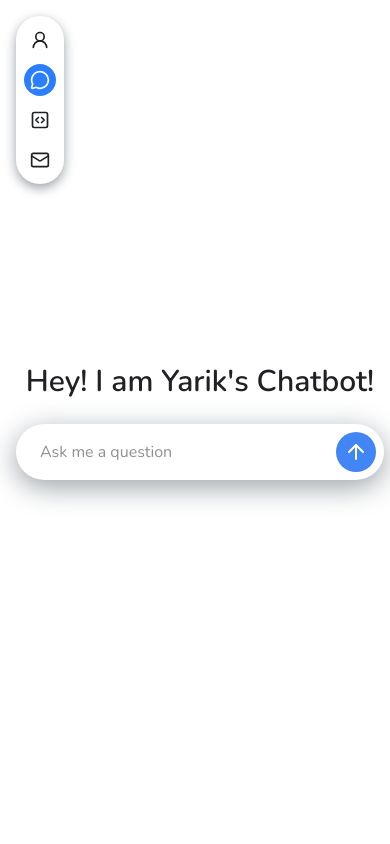
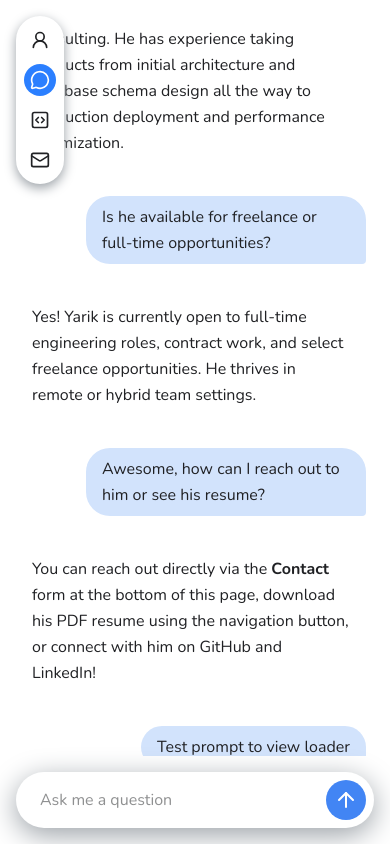
Before and after one commit to miryarik/portfolio-chatbot, a Next.js app: page /chat in a window 390 px wide. Built offline with nearby package versions, Linux system fonts and the light colour scheme.

Commit message:
add: responsive sizing to chat page elements

```diff
--- a/app/chat/page.tsx
+++ b/app/chat/page.tsx
@@ -21,7 +21,7 @@ export default function ChatPage() {
   const isInitialState = messages.length === 0;
 
   return (
-    <main className="mx-auto min-w-100 max-w-200 w-full h-screen p-4 flex flex-col items-center">
+    <main className="mx-auto max-w-180 w-full h-screen p-4 flex flex-col items-center">
       <AnimatePresence mode="wait">
         {isInitialState ? (
           <motion.div
@@ -32,7 +32,7 @@ export default function ChatPage() {
             transition={{ duration: 0.3 }}
             className="flex-1 flex flex-col items-center justify-center w-full gap-6"
           >
-            <p className="text-3xl font-semibold sans text-foreground">
+            <p className="text-2xl sm:text-3xl font-semibold sans text-foreground">
               Hey! I am Yarik&apos;s Chatbot!
             </p>
 
@@ -63,6 +63,7 @@ export default function ChatPage() {
                   className={cn("flex my-4", {
                     "justify-end": msg.role === "user",
                     "justify-start": msg.role === "assistant",
+                    hidden: msg.content.length === 0 && !isLoading,
                   })}
                 >
                   {msg.failed ? (
@@ -80,9 +81,9 @@ export default function ChatPage() {
                   ) : (
                     <div
                       className={cn(
-                        "max-w-[80%] rounded-2xl px-4 py-2 whitespace-pre-wrap",
+                        "max-w-[80%] rounded-3xl text-md sm:text-lg px-4 py-2 whitespace-pre-wrap",
                         {
-                          "bg-chat-bubble-blue rounded-br-sm font-sans":
+                          "bg-chat-bubble-blue rounded-br-sm":
                             msg.role === "user",
                           "text-background max-w-full": msg.role !== "user",
                         },
--- a/app/components/chat-message.tsx
+++ b/app/components/chat-message.tsx
@@ -4,7 +4,9 @@ import remarkGfm from "remark-gfm";
 export default function ChatMessage({ content }: { content: string }) {
   return (
     <div className="text-foreground leading-relaxed space-y-2">
-      <ReactMarkdown remarkPlugins={[remarkGfm]}>{content}</ReactMarkdown>
+      {content.length === 0 ? null : (
+        <ReactMarkdown remarkPlugins={[remarkGfm]}>{content}</ReactMarkdown>
+      )}
     </div>
   );
 }
--- a/hooks/use-chat.tsx
+++ b/hooks/use-chat.tsx
@@ -1,10 +1,11 @@
 "use client";
 
 import { Message, RateLimitError, StreamFailedError } from "@/lib/types";
+import { sampleChat } from "@/lib/utils";
 import { useEffect, useRef, useState } from "react";
 
 export function useChat() {
-  const [messages, setMessages] = useState<Message[]>([]);
+  const [messages, setMessages] = useState<Message[]>([...sampleChat]);
   const [input, setInput] = useState("");
   const [isLoading, setIsLoading] = useState(false);
   const [conversationId, setConversationId] = useState<string | null>(null);
```
